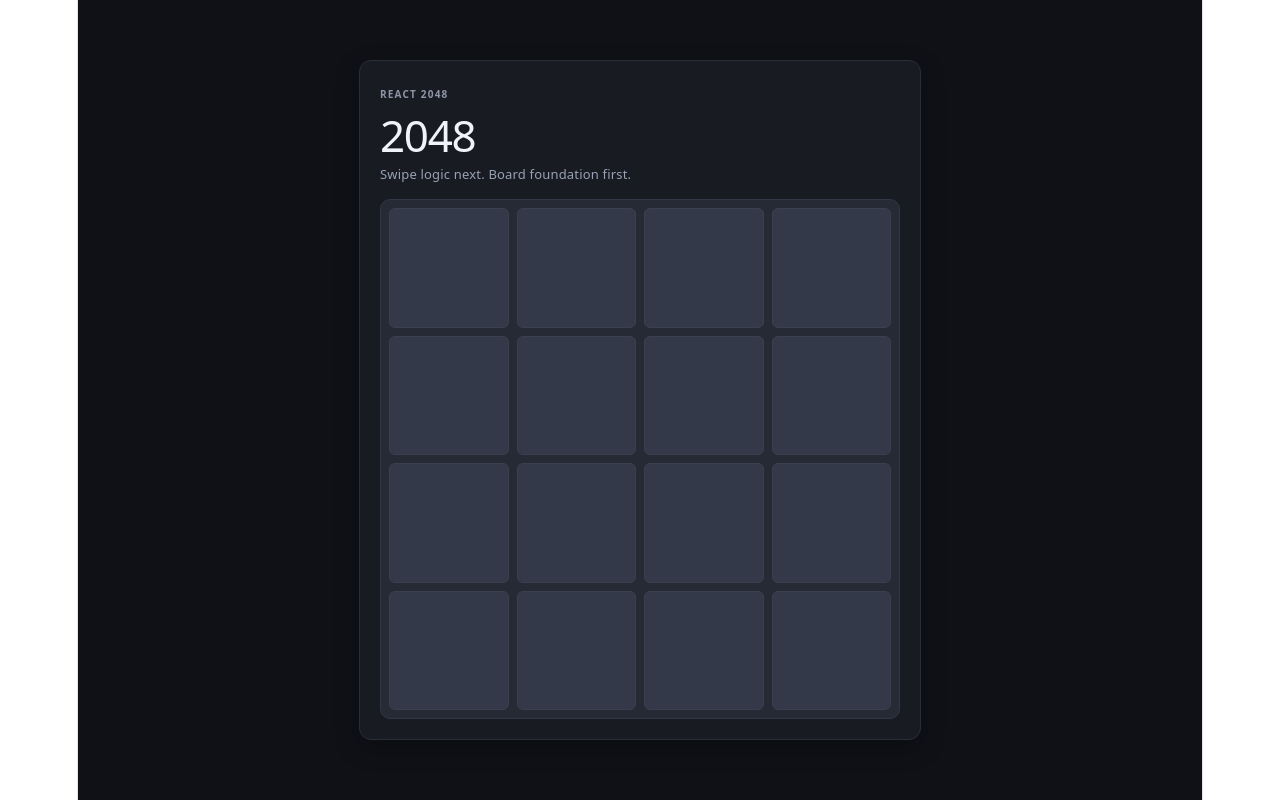
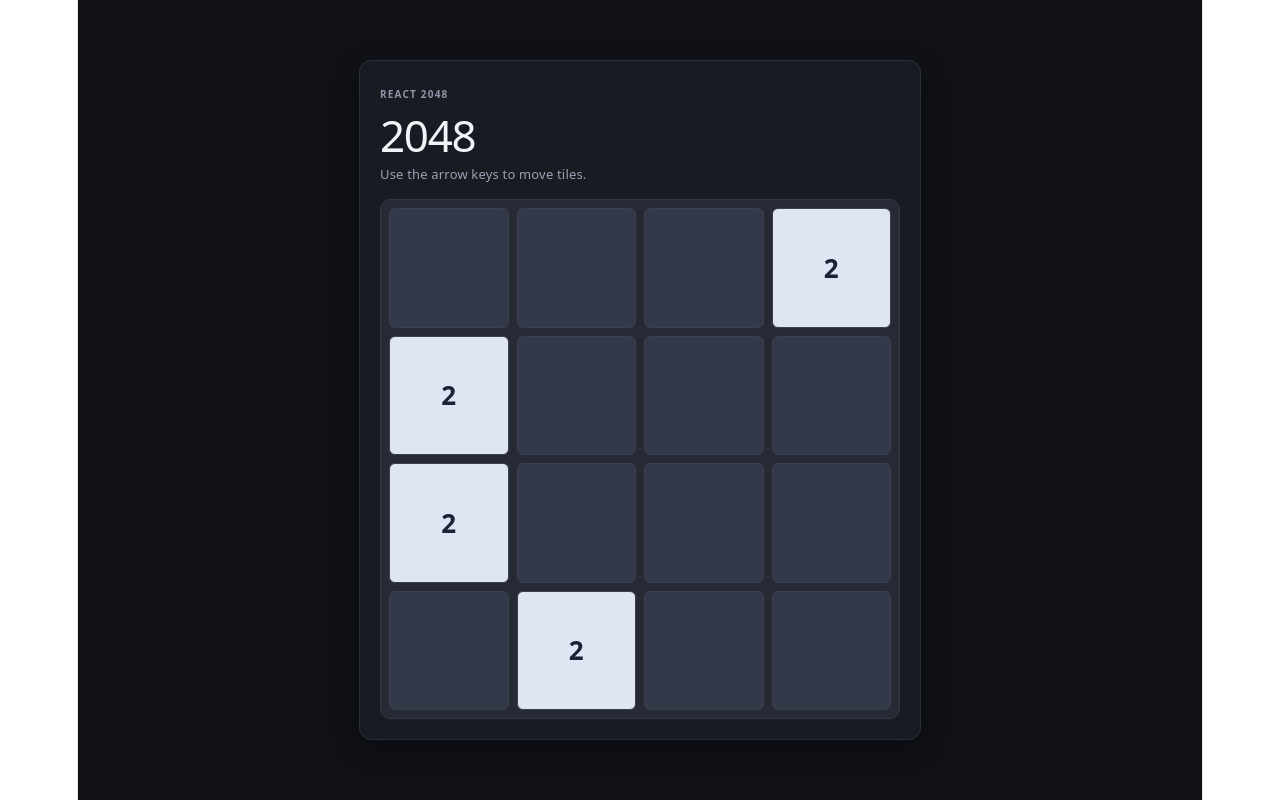
Before and after one commit to yessur3808/react-2048, a React (Vite) app: page / in a window 1280 px wide. Built offline with nearby package versions, Linux system fonts and the light colour scheme.

Commit message:
Add board generation utilities along and integrating it together with the functional logic

```diff
--- a/src/App.tsx
+++ b/src/App.tsx
@@ -1,21 +1,62 @@
+import { useEffect, useState } from "react";
 import "./App.css";
-import type { Board } from "./game/types";
 import { GameBoard } from "./components/GameBoard";
+import { addRandomTile, createInitialBoard, moveBoard } from "./game/board";
+import type { Board, Direction } from "./game/types";
 
-type AppProps = Readonly<{
-  board: Board;
-}>;
+const getDirectionFromKey = (key: string): Direction | null => {
+  switch (key) {
+    case "ArrowLeft":
+      return "left";
+    case "ArrowRight":
+      return "right";
+    case "ArrowUp":
+      return "up";
+    case "ArrowDown":
+      return "down";
+    default:
+      return null;
+  }
+};
 
-function App({ board }: AppProps) {
+function App() {
+  const [board, setBoard] = useState<Board>(() => createInitialBoard());
+
+  useEffect(() => {
+    const handleKeyDown = (event: KeyboardEvent) => {
+      const direction = getDirectionFromKey(event.key);
+
+      if (direction === null) {
+        return;
+      }
+
+      event.preventDefault();
+
+      setBoard((currentBoard) => {
+        const result = moveBoard(currentBoard, direction);
+
+        if (!result.changed) {
+          return currentBoard;
+        }
+
+        return addRandomTile(result.board);
+      });
+    };
+
+    globalThis.addEventListener("keydown", handleKeyDown);
+
+    return () => {
+      globalThis.removeEventListener("keydown", handleKeyDown);
+    };
+  }, []);
+
   return (
     <main className="app-root">
       <section className="game-shell" aria-label="2048 game container">
         <header className="game-header">
           <p className="game-kicker">React 2048</p>
           <h1 className="game-title">2048</h1>
-          <p className="game-subtitle">
-            Swipe logic next. Board foundation first.
-          </p>
+          <p className="game-subtitle">Use the arrow keys to move tiles.</p>
         </header>
         <GameBoard board={board} />
       </section>
--- a/src/game/board.ts
+++ b/src/game/board.ts
@@ -1,10 +1,69 @@
 import { BOARD_SIZE } from "./constants";
 import type { Board, Cell, Direction, MoveResult } from "./types";
+
+const copyBoard = (board: Board): Board => {
+  return board.map((row) => [...row]);
+};
 
 export const createEmptyBoard = (): Board => {
   return Array.from({ length: BOARD_SIZE }, () =>
     new Array<Cell>(BOARD_SIZE).fill(null),
   );
+};
+
+export const getEmptyCells = (
+  board: Board,
+): Array<{ row: number; col: number }> => {
+  const emptyCells: Array<{ row: number; col: number }> = [];
+
+  for (let rowIndex = 0; rowIndex < BOARD_SIZE; rowIndex += 1) {
+    for (let colIndex = 0; colIndex < BOARD_SIZE; colIndex += 1) {
+      if (board[rowIndex][colIndex] === null) {
+        emptyCells.push({ row: rowIndex, col: colIndex });
+      }
+    }
+  }
+
+  return emptyCells;
+};
+
+export const addRandomTile = (board: Board): Board => {
+  const nextBoard = copyBoard(board);
+  const emptyCells = getEmptyCells(board);
+
+  if (emptyCells.length === 0) {
+    return nextBoard;
+  }
+
+  const randomIndex = Math.floor(Math.random() * emptyCells.length);
+  const randomCell = emptyCells[randomIndex];
+  const tileValue = Math.random() < 0.9 ? 2 : 4;
+
+  nextBoard[randomCell.row][randomCell.col] = tileValue;
+
+  return nextBoard;
+};
+
+export const createInitialBoard = (): Board => {
+  let board = createEmptyBoard();
+  const initialTileCount = Math.floor(Math.random() * 7) + 2;
+
+  for (let tileIndex = 0; tileIndex < initialTileCount; tileIndex += 1) {
+    const emptyCells = getEmptyCells(board);
+
+    if (emptyCells.length === 0) {
+      break;
+    }
+
+    const randomIndex = Math.floor(Math.random() * emptyCells.length);
+    const randomCell = emptyCells[randomIndex];
+    const nextBoard = copyBoard(board);
+
+    nextBoard[randomCell.row][randomCell.col] = 2;
+    board = nextBoard;
+  }
+
+  return board;
 };
 
 export const mergeLineLeft = (line: Cell[]): Cell[] => {
--- a/src/main.tsx
+++ b/src/main.tsx
@@ -2,12 +2,9 @@ import { StrictMode } from "react";
 import { createRoot } from "react-dom/client";
 import "./index.css";
 import App from "./App.tsx";
-import { createEmptyBoard } from "./game/board";
 
-const board = createEmptyBoard();
-
-createRoot(document.getElementById("root")!).render(
+createRoot(document.getElementById("root")).render(
   <StrictMode>
-    <App board={board} />
+    <App />
   </StrictMode>,
 );
```
Also changed, not shown: 1 other file (tests, documents, lock files or other folders).
